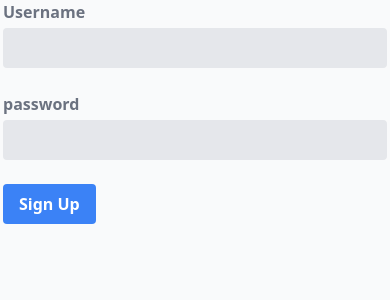
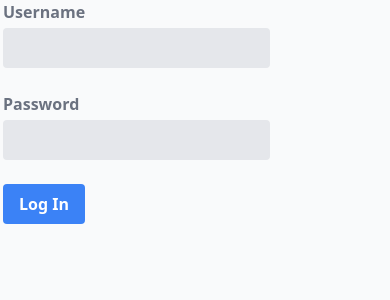
Before and after one commit to leondeklerk/0creativity-front-end, a Nuxt app: page / in a window 390 px wide. Shown: the top 300 px of the page. Built offline with nearby package versions, Linux system fonts and the light colour scheme.

Commit message:
Added RegistrationView

```diff
--- a/components/LoginView.vue
+++ b/components/LoginView.vue
@@ -1,17 +1,16 @@
 <template>
   <div class="flex items-center justify-center">
     <form class="w-full max-w-sm">
-      <div class="md:flex md:items-center mb-6">
+      <div class="flex items-center mb-6">
         <form-field type="text" label="Username" v-model="username" />
       </div>
-      <div class="md:flex md:items-center mb-6">
-        <form-field type="password" label="password" v-model="password" />
+      <div class="flex items-center mb-6">
+        <form-field type="password" label="Password" v-model="password" />
       </div>
-      <div class="md:block md:items-center">
-        <div class="md:w-1/3"></div>
-        <div class="md:w-2/3">
+      <div class="w-full">
+        <div class="w-full">
           <form-button>
-            Sign Up
+            Log In
           </form-button>
         </div>
       </div>
--- /dev/null
+++ b/components/RegistrationView.vue
@@ -0,0 +1,28 @@
+<template>
+  <div class="flex items-center justify-center">
+    <form class="w-full max-w-sm">
+      <div class="flex items-center mb-6">
+        <form-field type="text" label="Username" v-model="regUsername" />
+      </div>
+      <div class="flex items-center mb-6">
+        <form-field type="password" label="Password" v-model="regPassword" />
+      </div>
+      <div class="flex items-center mb-6">
+        <form-field type="password" label="Verify Password" v-model="regVerifyPassword" />
+      </div>
+      <div class="w-full">
+        <div class="w-full">
+          <form-button>
+            Register
+          </form-button>
+        </div>
+      </div>
+    </form>
+  </div>
+</template>
+
+<script setup lang="ts">
+const regPassword = ref("");
+const regVerifyPassword = ref("")
+const regUsername = ref("");
+</script>
```
